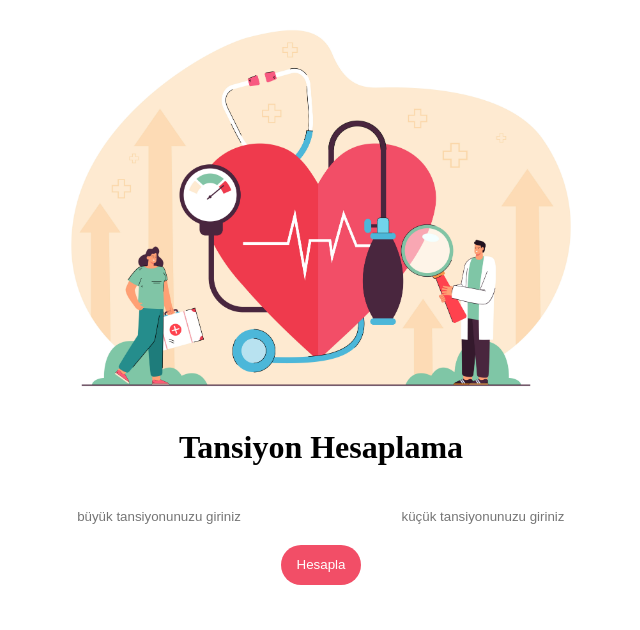
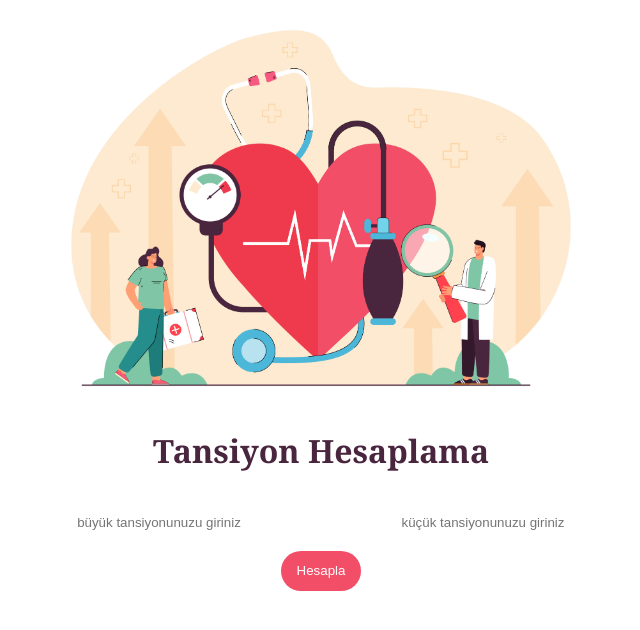
Before and after one commit to elifgazioglu/tension-check, a React (Create React App) app: page / in a window 1280 px wide. Shown: the top 630 px of the page, without its empty margins (319-959 px from the left). Built offline with nearby package versions, Linux system fonts and the light colour scheme.

Commit message:
implement tension validation based on input values

```diff
--- a/src/App.js
+++ /dev/null
@@ -1,35 +0,0 @@
-import React from "react";
-import "./styles.css";
-import pic1 from "./img/tension.jpg";
-
-const App = () => {
-  return (
-    <div className="main">
-      <img alt="" src={pic1}></img>
-      <h1>Tansiyon Hesaplama</h1>
-      <form>
-        <div className="inputs">
-          <input
-            className="input"
-            required
-            type="text"
-            placeholder="büyük tansiyonunuzu giriniz"
-          ></input>
-          <input
-            className="input"
-            required
-            type="text"
-            placeholder="küçük tansiyonunuzu giriniz"
-          ></input>
-        </div>
-        <div className="buttons">
-          <button className="button" type="submit">
-            Hesapla
-          </button>
-        </div>
-      </form>
-    </div>
-  );
-};
-
-export default App;
--- /dev/null
+++ b/src/App.jsx
@@ -0,0 +1,74 @@
+import React from "react";
+import "./styles.css";
+import pic1 from "./img/tension.jpg";
+import { useState } from "react";
+
+const App = () => {
+  const [input1, setInput1] = useState("");
+  const [input2, setInput2] = useState("");
+
+  const handleInputChange = (e) => {
+    const { name, value } = e.target;
+    if (name === "input1") {
+      setInput1(value);
+    } else if (name === "input2") {
+      setInput2(value);
+    }
+  };
+
+  const handleSubmit = (e) => {
+    e.preventDefault();
+
+    const value1 = parseInt(input1);
+    const value2 = parseInt(input2);
+
+    if(value1 >= 120 && value1 <=140 && value2 >= 60 && value2 <= 90) {
+      console.log("tansiyonunuz normal");
+    }
+    else if(value1 <= 90 && value2 <= 60){
+      console.log("tansiyonunuz dusuk");
+    }
+    else {
+      console.log("tansiyonunuz yuksek");
+    }
+
+    setInput1('');
+    setInput2('');
+  };
+
+  return (
+    <div className="main">
+      <img alt="" src={pic1}></img>
+      <h1>Tansiyon Hesaplama</h1>
+      <form onSubmit={handleSubmit}>
+        <div className="inputs">
+          <input
+            className="input"
+            required
+            type="text"
+            name="input1"
+            value={input1}
+            placeholder="büyük tansiyonunuzu giriniz"
+            onChange={handleInputChange}
+          ></input>
+          <input
+            className="input"
+            required
+            type="text"
+            name="input2"
+            value={input2}
+            placeholder="küçük tansiyonunuzu giriniz"
+            onChange={handleInputChange}
+          ></input>
+        </div>
+        <div className="buttons">
+          <button className="button" type="submit">
+            Hesapla
+          </button>
+        </div>
+      </form>
+    </div>
+  );
+};
+
+export default App;
--- a/src/styles.css
+++ b/src/styles.css
@@ -4,13 +4,17 @@
     align-items: center;
     justify-content: first baseline;
     height: 100vh;
-    background-color: white;
 }
 
 img {
   width: 550px;
   height: 400px;
   object-fit: cover;
+}
+
+h1{
+  color: rgb(73,37,62);
+  font-family:Cambria, Cochin, Georgia, Times, 'Times New Roman', serif;
 }
 
 input{
```
